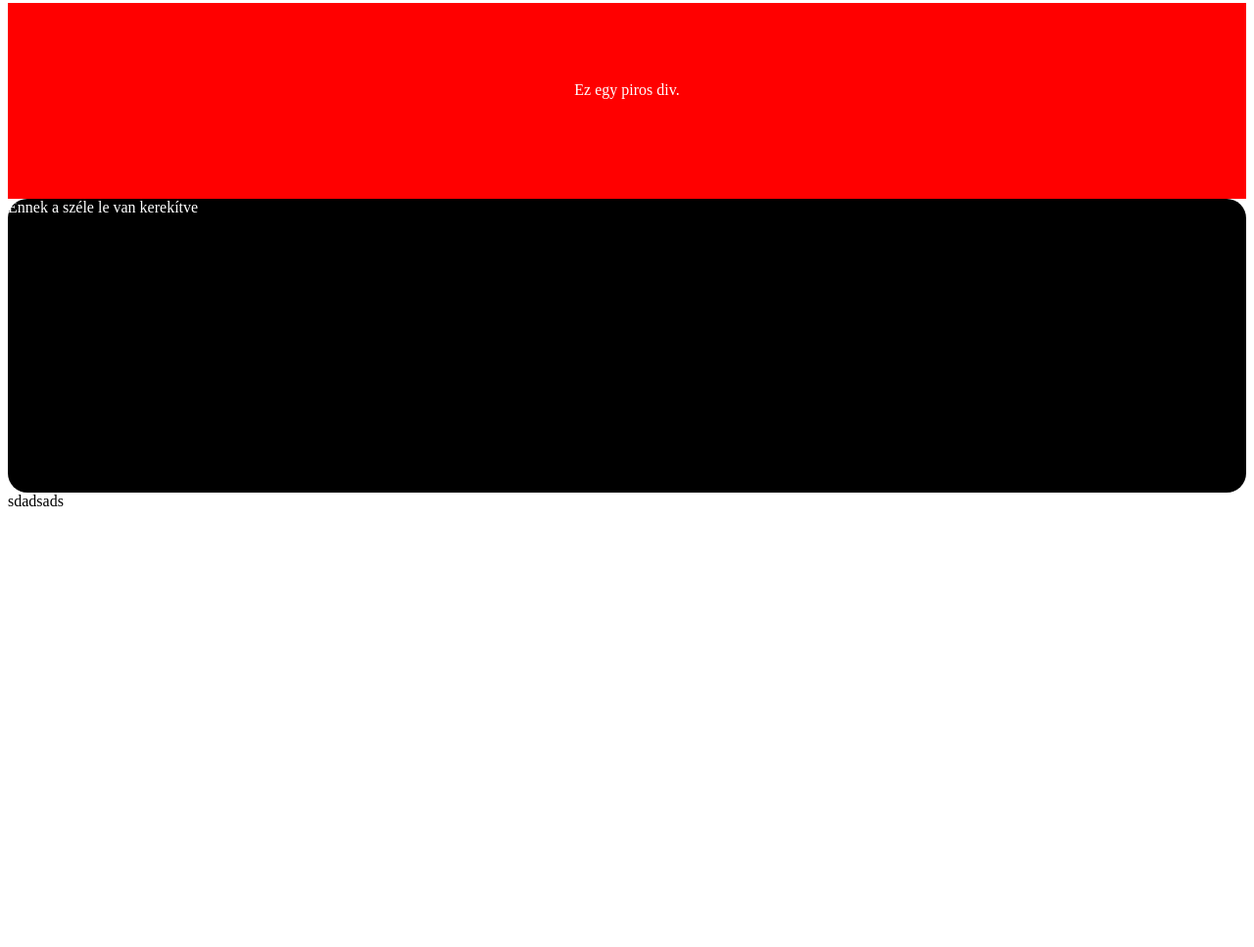
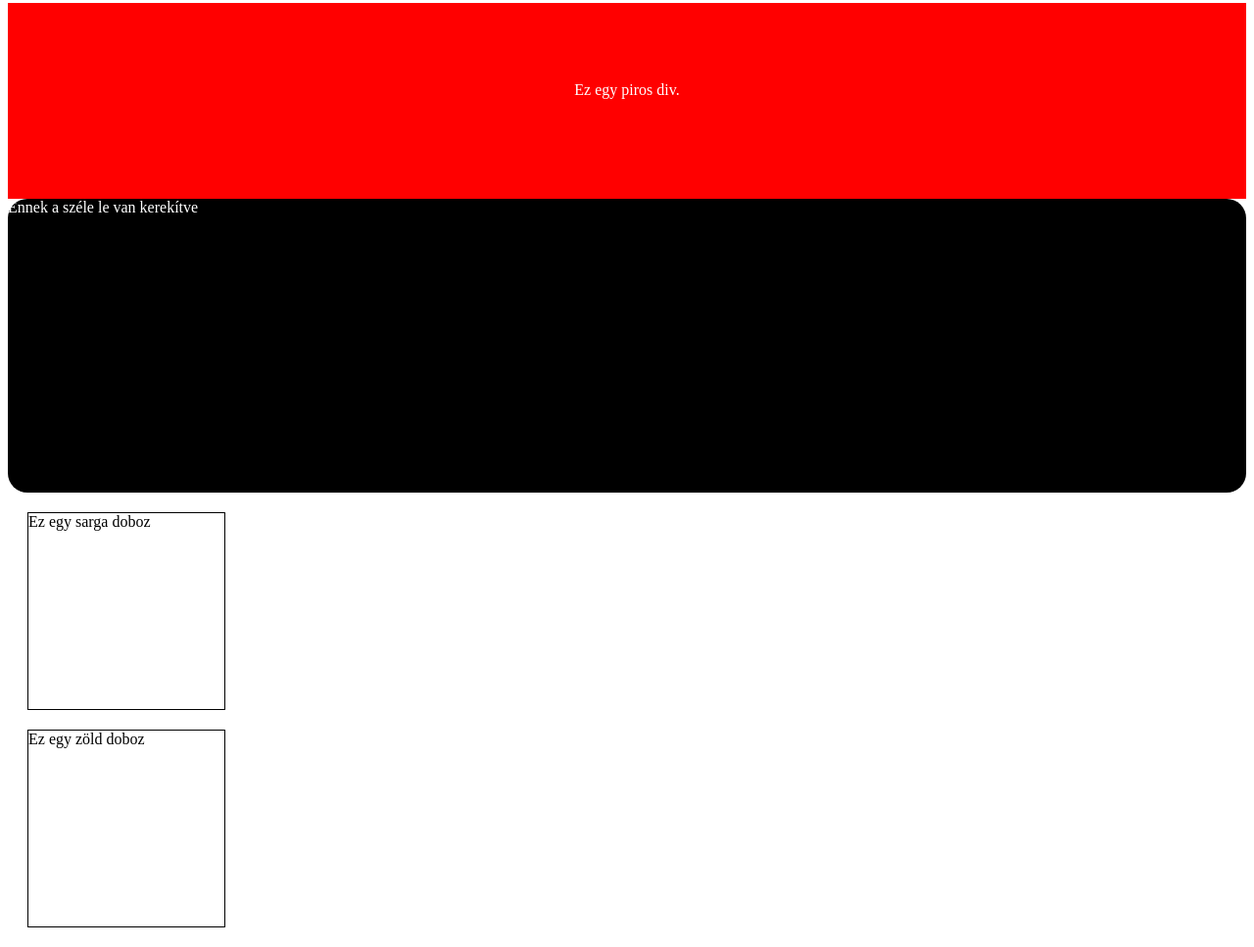
Before and after one commit to bnce499/html-alapok, a plain HTML site: page 02_css_basics.html in a window 1280 px wide. Shown: the part 902-1869 px from the top of the page at 98% size. Before the commit the page ends 1431 px from the top, so only its background shows below. Drawn offline with Linux system fonts and the light colour scheme.

Commit message:
cssbasic
cssbasic

```diff
--- a/02_css_basics.html
+++ b/02_css_basics.html
@@ -36,8 +36,8 @@
 
    <style>
 
-
-/* ez egy css comment. a sytle tagek köé nem html hanem css kódot kell írni */
+    /* ez egy css comment. a sytle tagek köé nem html hanem css kódot kell írni */
+    /* a pirosdiv class-al ellátott html elemekre az alábbi tulajdonásgok vonatkoznak: */
         .pirosdiv {
         background-color: red;
         height: 120px;
@@ -55,7 +55,31 @@
        }
 
 </style>
-        sdadsads
+
+
+    <div class="doboz sarga-doboz">Ez egy sarga doboz</div>
+    <div class="doboz zold-doboz">Ez egy zöld doboz</div>
+
+<style>
+    .doboz {
+
+    width: 200px;
+    height: 200px;
+    border: 1px solid black;
+    margin: 20px;
+
+
+}
+
+
+
+</style>
+
+
+
+
+
+
 
 </body>
 </html>
```
